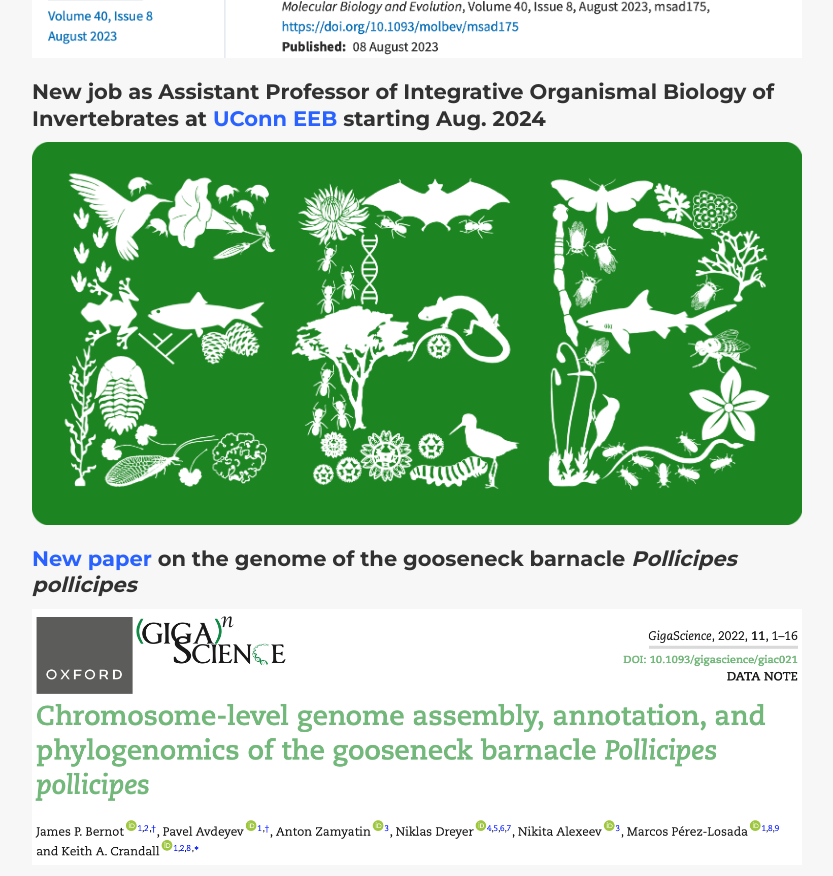
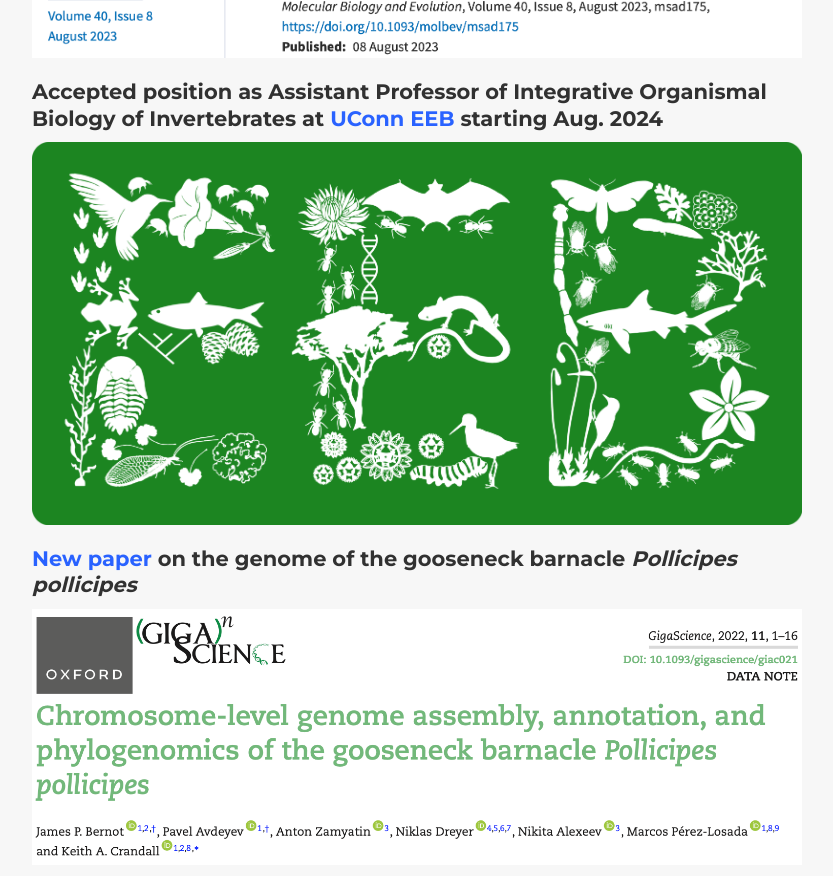
Before and after one commit to jbernot/jbernot.github.io, a plain HTML site: page index.html in a window 1280 px wide. Shown: the part 1925-2801 px from the top of the page, without its empty margins (423-1256 px from the left). Drawn offline with nearby package versions, Linux system fonts and the light colour scheme; some packages are replaced by stand-ins of ours; some icons are missing.

Commit message:
Build website

```diff
--- a/index.html
+++ b/index.html
@@ -875,7 +875,7 @@
 <a href="https://doi.org/10.1093/molbev/msad175" target="_blank" rel="noopener">New paper</a> out on Pancrustacea Phylogeny</h4>
 <p>
 <a href="https://doi.org/10.1093/molbev/msad175" target="_blank" rel="noopener"><img src=https://raw.githubusercontent.com/jbernot/jbernot.github.io/db7d79502e14a5152b867ad6200a0c7377d77a5b/img/Pancrustacea_MBE_screenshot.png></a></p>
-<h4 id="new-job-as-assistant-professor-of-integrative-organismal-biology-of-invertebrates-at-uconn-eebhttpseebuconnedu-starting-aug-2024">New job as Assistant Professor of Integrative Organismal Biology of Invertebrates at
+<h4 id="accepted-position-as-assistant-professor-of-integrative-organismal-biology-of-invertebrates-at-uconn-eebhttpseebuconnedu-starting-aug-2024">Accepted position as Assistant Professor of Integrative Organismal Biology of Invertebrates at
 <a href="https://eeb.uconn.edu" target="_blank" rel="noopener">UConn EEB</a> starting Aug. 2024</h4>
 <p>
 <a href="https://eeb.uconn.edu" target="_blank" rel="noopener"><img src=https://raw.githubusercontent.com/jbernot/jbernot.github.io/master/img/EEB_Banner.png></a></p>
```
